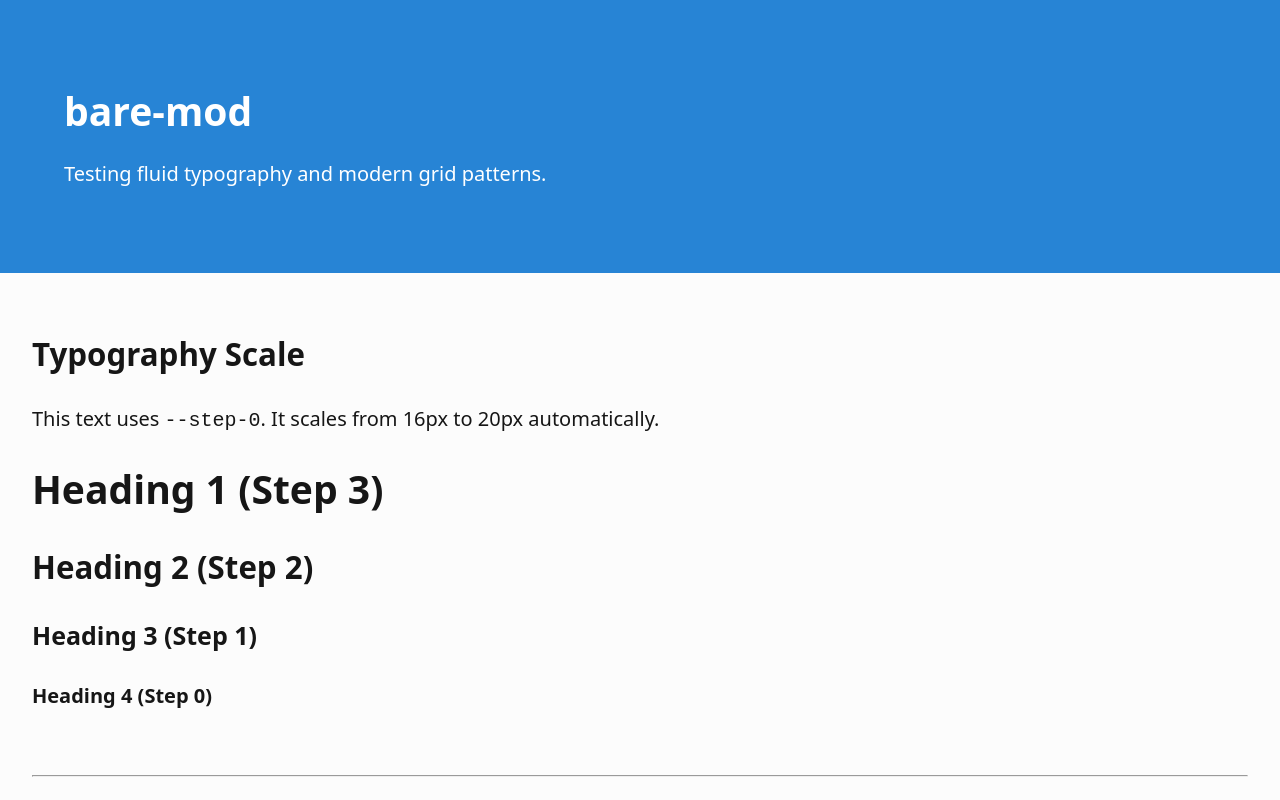
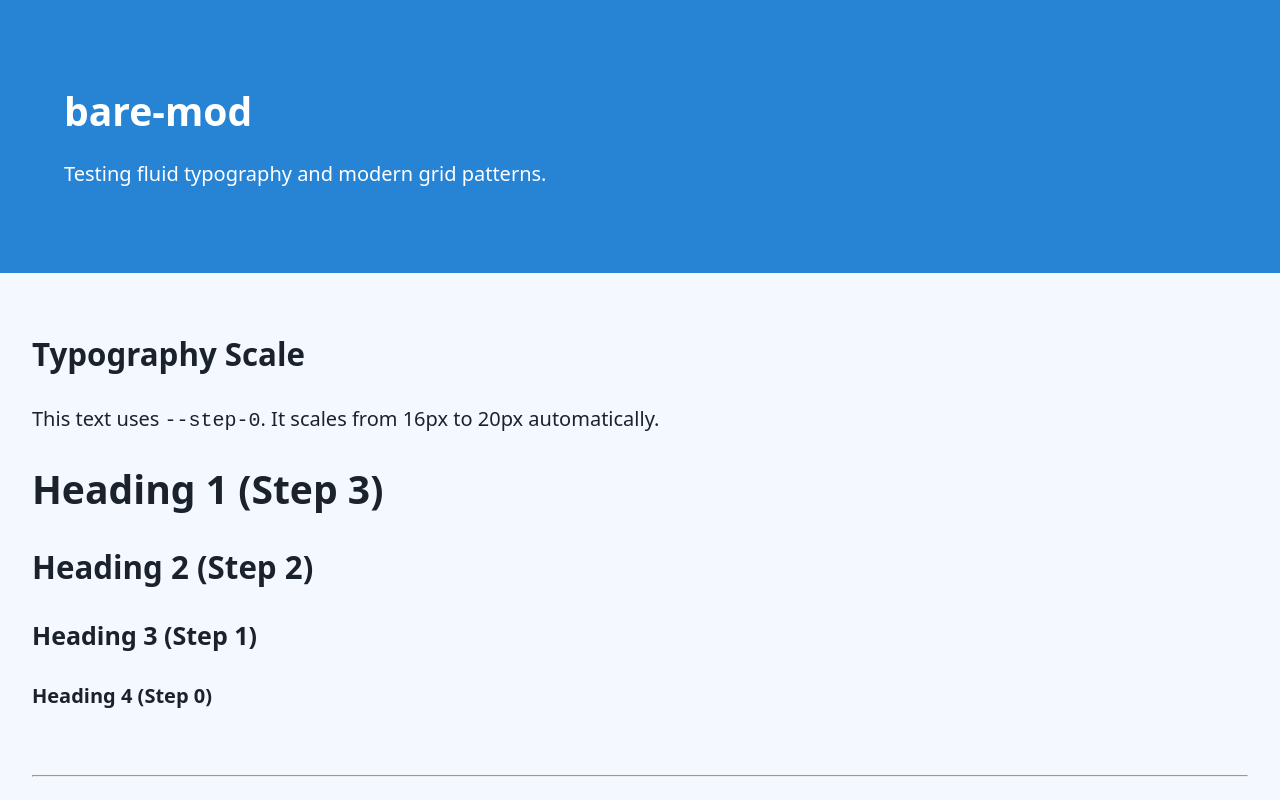
Before and after one commit to cmbaughman/bare-mod, a website built with Vite: page index.html in a window 1280 px wide. Shown: the top 800 px of the page. Built offline with nearby package versions, Linux system fonts and the light colour scheme.

Commit message:
feat: add dark mode and theme utility

```diff
--- a/src/bare.css
+++ b/src/bare.css
@@ -10,16 +10,37 @@
   --step-3: calc(var(--step-2) * var(--ratio));
   --step-4: calc(var(--step-3) * var(--ratio));
 
-  /* Colors using OKLCH for better perception */
-  --bg: oklch(99% 0 0deg);
-  --text: oklch(20% 0 0deg);
+  /* Default Light Palette */
+  --bg: oklch(98% 0.01 250deg);
+  --text: oklch(25% 0.02 250deg);
   --primary: oklch(60% 0.15 250deg);
+  --accent: oklch(70% 0.1 150deg);
+  --surface: oklch(100% 0 0deg);
+  --border: oklch(90% 0.02 250deg);
 
   /* Spacing Scale */
   --space-1: 0.5rem;
   --space-2: 1rem;
   --space-3: 2rem;
   --space-4: 4rem;
+}
+
+/* Automatic Dark Mode (System Preference) */
+@media (prefers-color-scheme: dark) {
+  :root:not([data-theme="light"]) {
+    --bg: oklch(15% 0.02 250deg);
+    --text: oklch(90% 0.01 250deg);
+    --surface: oklch(20% 0.02 250deg);
+    --border: oklch(30% 0.02 250deg);
+  }
+}
+
+/* Manual Dark Mode Override */
+[data-theme="dark"] {
+  --bg: oklch(15% 0.02 250deg);
+  --text: oklch(90% 0.01 250deg);
+  --surface: oklch(20% 0.02 250deg);
+  --border: oklch(30% 0.02 250deg);
 }
 
 body {
--- /dev/null
+++ b/src/theme.js
@@ -0,0 +1,15 @@
+export const initTheme = () => {
+  const toggle = document.querySelector('[data-theme-toggle]');
+  if (!toggle) return;
+
+  const currentTheme = localStorage.getItem('theme') ||
+    (window.matchMedia('(prefers-color-scheme: dark)').matches ? 'dark' : 'light');
+
+  document.documentElement.setAttribute('data-theme', currentTheme);
+
+  toggle.addEventListener('click', () => {
+    const newTheme = document.documentElement.getAttribute('data-theme') === 'dark' ? 'light' : 'dark';
+    document.documentElement.setAttribute('data-theme', newTheme);
+    localStorage.setItem('theme', newTheme);
+  });
+};
```
Also changed, not shown: package.json (+4 -3 lines), scripts/build.js (+13 -15 lines), src/fonts.js (line endings or trailing spaces).
